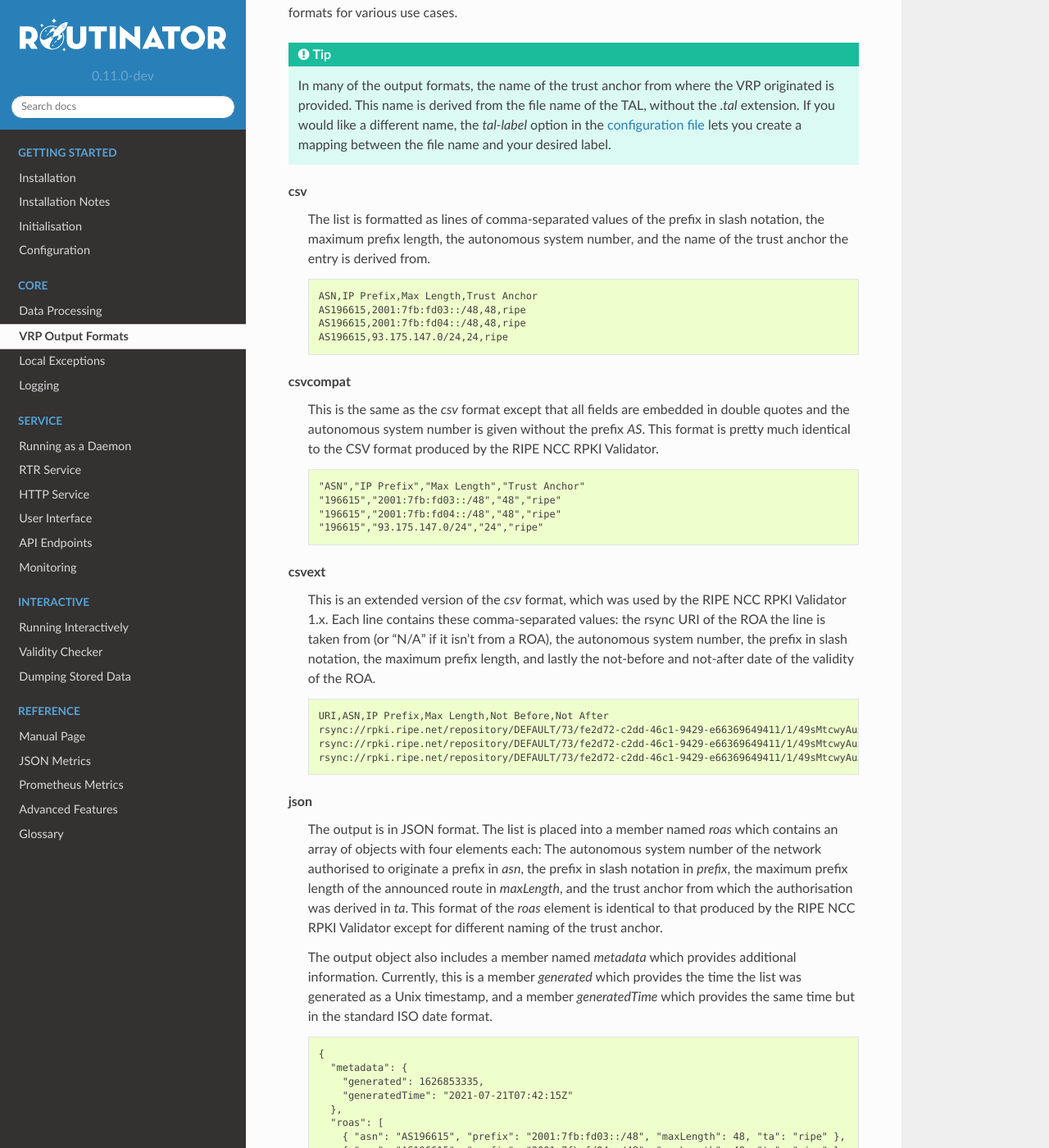
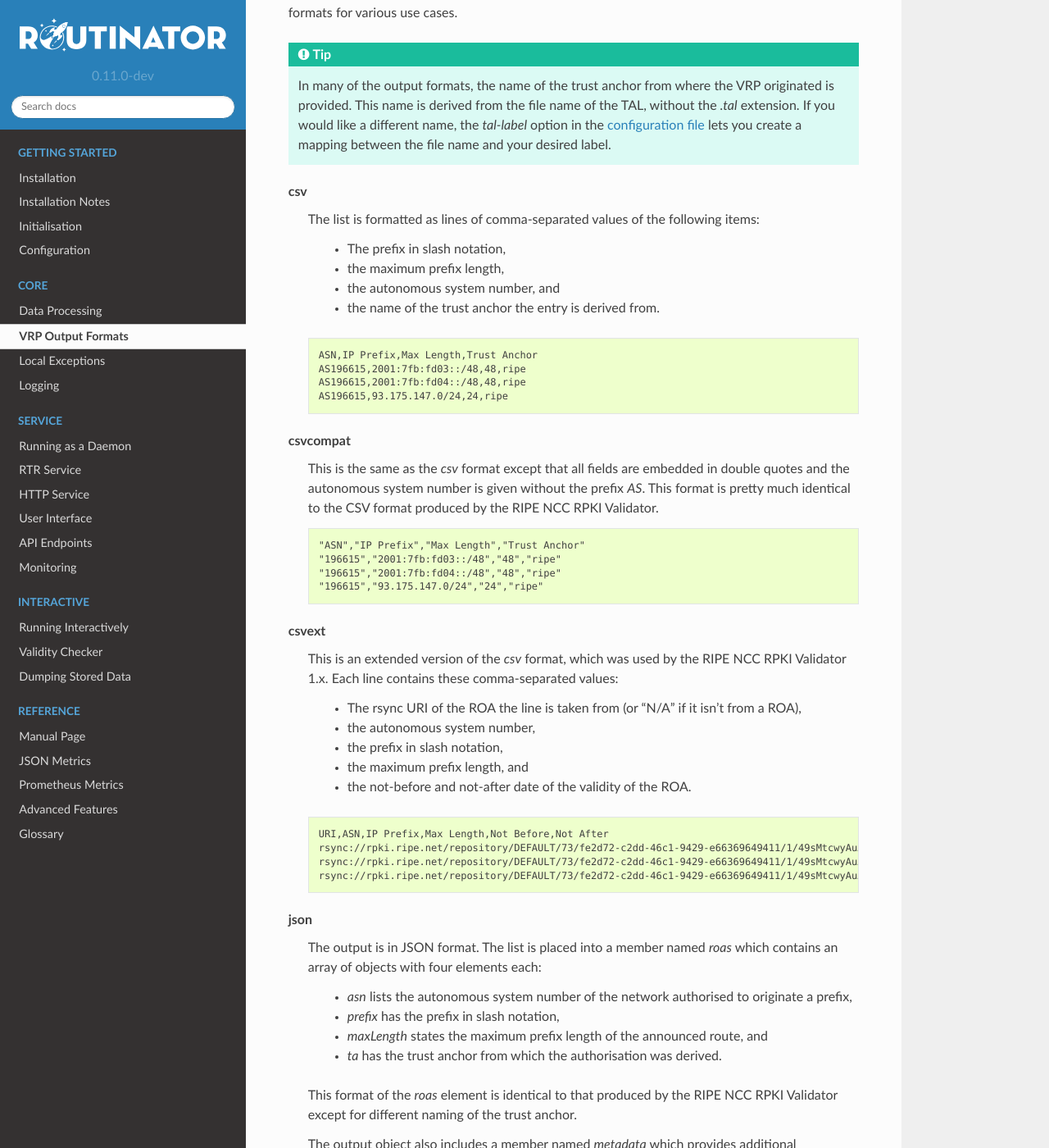
Before and after one commit to NLnetLabs/routinator, a Sphinx documentation site: the page built from doc/manual/source/output-formats.rst, in a window 1280 px wide and 1400 px high, scrolled down 396 px. Shown: the whole window at 82% size. Built offline with Sphinx 7.4.7 and the Read the Docs theme 2.0.0, drawn with Linux system fonts in a browser that asks for light colours.

Commit message:
Use more lists

```diff
--- a/doc/manual/source/output-formats.rst
+++ b/doc/manual/source/output-formats.rst
@@ -29,9 +29,12 @@ generated in a wide range of output formats for various use cases.
 
     csv
           The list is formatted as lines of comma-separated values of the
-          prefix in slash notation, the maximum prefix length, the autonomous
-          system number, and the name of the trust anchor the entry is
-          derived from.
+          following items:
+
+            -  The prefix in slash notation,
+            -  the maximum prefix length,
+            -  the autonomous system number, and
+            -  the name of the trust anchor the entry is derived from.
 
           .. code-block:: text
 
@@ -56,11 +59,14 @@ generated in a wide range of output formats for various use cases.
     csvext
           This is an extended version of the *csv* format, which was used by
           the RIPE NCC RPKI Validator 1.x. Each line contains these
-          comma-separated values: the rsync URI of the ROA the line is taken
-          from (or "N/A" if it isn't from a ROA), the autonomous system
-          number, the prefix in slash notation, the maximum prefix length,
-          and lastly the not-before and not-after date of the validity of the
-          ROA.
+          comma-separated values:
+
+            - The rsync URI of the ROA the line is taken from (or "N/A" if it
+              isn't from a ROA),
+            - the autonomous system number,
+            - the prefix in slash notation,
+            - the maximum prefix length, and
+            - the not-before and not-after date of the validity of the ROA.
 
           .. code-block:: text
 
@@ -72,13 +78,19 @@ generated in a wide range of output formats for various use cases.
     json
           The output is in JSON format. The list is placed into a member
           named *roas* which contains an array of objects with four elements
-          each: The autonomous system number of the network authorised to
-          originate a prefix in *asn*, the prefix in slash notation in
-          *prefix*, the maximum prefix length of the announced route in
-          *maxLength*, and the trust anchor from which the authorisation was
-          derived in *ta*. This format of the *roas* element is identical to
-          that produced by the RIPE NCC RPKI Validator except for different
-          naming of the trust anchor.
+          each:
+
+            - *asn* lists the autonomous system number of the network
+              authorised to originate a prefix,
+            - *prefix* has the prefix in slash notation,
+            - *maxLength* states the maximum prefix length of the announced
+              route, and
+            - *ta* has the trust anchor from which the authorisation was
+              derived.
+
+          This format of the *roas* element is identical to that produced by
+          the RIPE NCC RPKI Validator except for different naming of the
+          trust anchor.
 
           The output object also includes a member named *metadata* which
           provides additional information. Currently, this is a member
```
